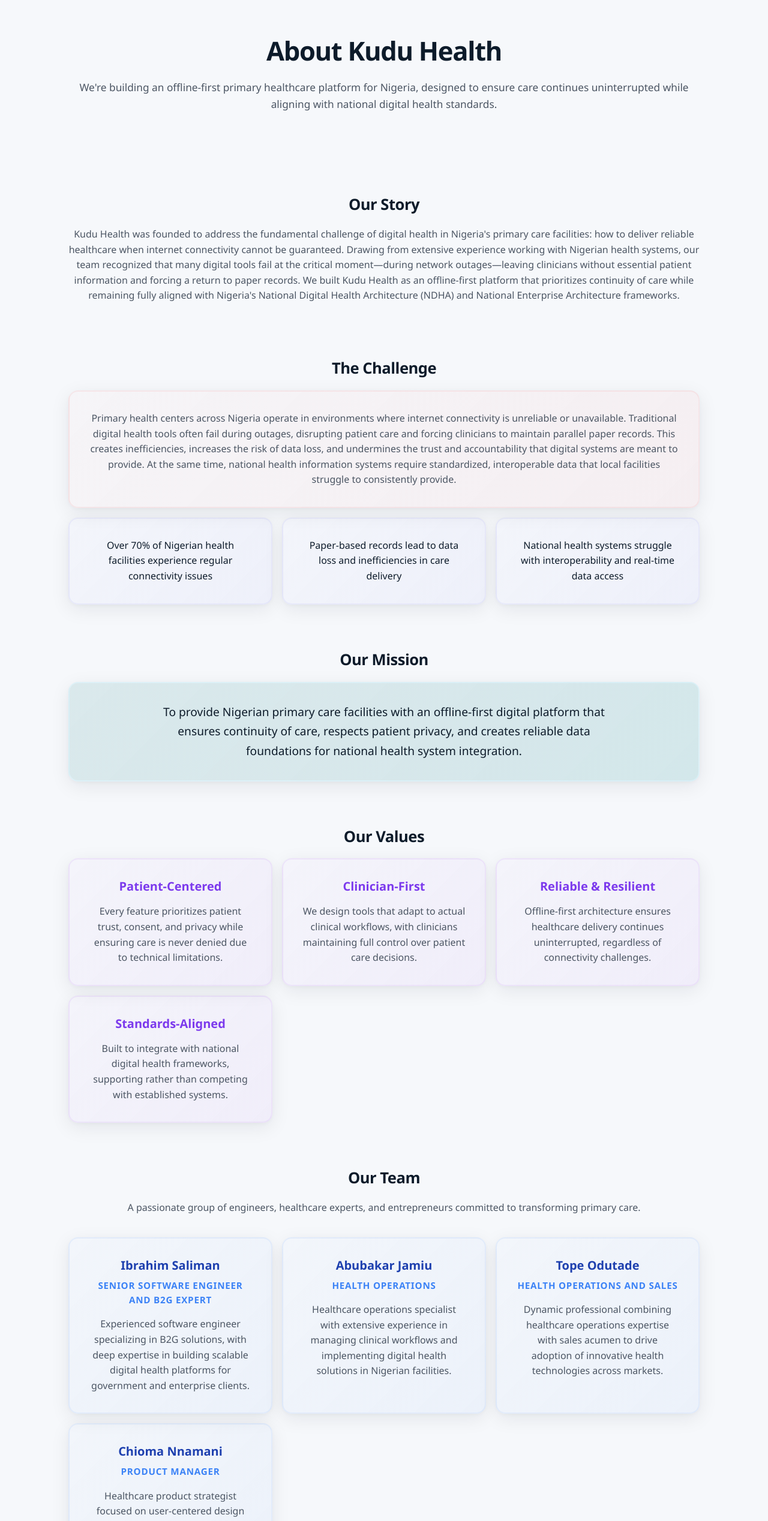
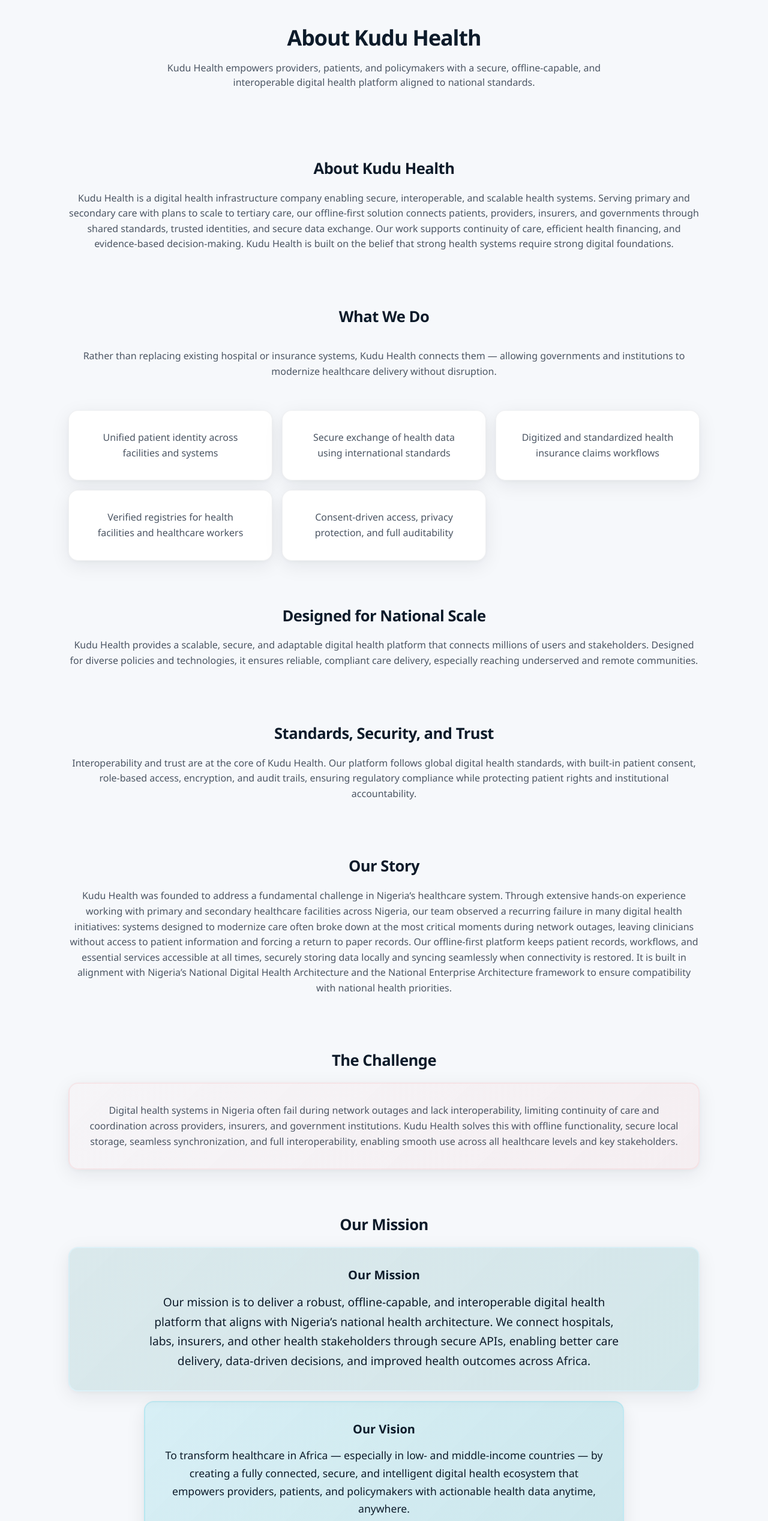
Before and after one commit to Zeeson-Information-Technology/kudu, a Next.js app in the folder apps/marketing/: page /about in a window 1280 px wide. Shown: the part 80-2616 px from the top of the page at 60% size. Built offline with nearby package versions, Linux system fonts and the light colour scheme.

Commit message:
static updates

```diff
--- /dev/null
+++ b/apps/marketing/app/about/about.module.css
@@ -0,0 +1,43 @@
+/* Scoped styles for the About page to avoid affecting global hero styles */
+.aboutHero .hero-title {
+  text-align: center;
+}
+
+.aboutHero .hero-description {
+  text-align: center;
+}
+
+.aboutHeroMain {
+  text-align: center;
+  margin: 0 auto;
+  max-width: 760px;
+}
+
+.aboutCtaMain {
+  text-align: center;
+  max-width: 760px;
+  margin: 0 auto;
+}
+
+.aboutCta {
+  display: block;
+  text-align: center;
+}
+
+.aboutCta .cta-buttons {
+  display: flex;
+  justify-content: center;
+  width: 100%;
+}
+
+.aboutCta .cta-buttons .button {
+  margin: 0 auto;
+}
+
+/* Strongly scoped buttons container to avoid global overrides */
+.aboutCtaButtons {
+  display: flex;
+  justify-content: center !important;
+  align-items: center;
+  width: 100%;
+}
--- a/apps/marketing/app/about/page.tsx
+++ b/apps/marketing/app/about/page.tsx
@@ -1,15 +1,18 @@
 import type { Metadata } from "next";
 import Link from "next/link";
 import { Section } from "../../components/section";
+import styles from "./about.module.css";
 import {
   aboutHero,
+  aboutOverview,
+  aboutWhatWeDo,
+  aboutDesigned,
+  aboutStandards,
   aboutStory,
-  aboutProblem,
+  aboutChallenge,
   aboutMission,
-  aboutValues,
+  aboutVision,
   aboutTeam,
-  aboutImpact,
-  aboutApproach,
   aboutCta
 } from "../../content/about";
 import { site } from "../../content/site";
@@ -26,50 +29,66 @@
   return (
     <>
       {/* Hero Section */}
-      <section className="hero hero--centered">
-        <div className="hero-main hero-animate">
+      <section className={`hero ${styles.aboutHero}`}>
+        <div className={`hero-main hero-animate ${styles.aboutHeroMain}`}>
           <h1 className="hero-title">{aboutHero.title}</h1>
           <p className="hero-description">{aboutHero.intro}</p>
         </div>
       </section>
+      {/* Overview */}
+      <Section title={aboutOverview.title}>
+        <p className="section-lead">{aboutOverview.content}</p>
+      </Section>
+
+      {/* What We Do */}
+      <Section title={aboutWhatWeDo.title}>
+        <div className="section-lead">
+          <p>{aboutWhatWeDo.summary}</p>
+        </div>
+        <div className="cards-grid">
+          {aboutWhatWeDo.bullets.map((b) => (
+            <div key={b} className="card card--bullet">
+              <p>{b}</p>
+            </div>
+          ))}
+        </div>
+      </Section>
+
+      {/* Designed for Scale */}
+      <Section title={aboutDesigned.title}>
+        <p className="section-lead">{aboutDesigned.content}</p>
+      </Section>
+
+      {/* Standards & Trust */}
+      <Section title={aboutStandards.title}>
+        <p className="section-lead">{aboutStandards.content}</p>
+      </Section>
 
       {/* Our Story */}
       <Section title={aboutStory.title}>
         <p className="section-lead">{aboutStory.content}</p>
       </Section>
 
-      {/* The Problem */}
-      <Section title={aboutProblem.title}>
+      {/* The Challenge */}
+      <Section title={aboutChallenge.title}>
         <div className="cards-grid">
           <div className="card card--problem">
-            <p>{aboutProblem.description}</p>
-          </div>
-          {aboutProblem.stats.map((stat, index) => (
-            <div key={index} className="card card--stats">
-              <div className="stat-content">{stat}</div>
-            </div>
-          ))}
-        </div>
-      </Section>
-
-      {/* Mission */}
-      <Section title={aboutMission.title}>
-        <div className="cards-grid">
-          <div className="card card--mission">
-            <p>{aboutMission.statement}</p>
+            <p>{aboutChallenge.content}</p>
           </div>
         </div>
       </Section>
 
-      {/* Values */}
-      <Section title={aboutValues.title}>
+      {/* Mission & Vision */}
+      <Section title={aboutMission.title}>
         <div className="cards-grid">
-          {aboutValues.items.map((item) => (
-            <div key={item.title} className="card card--values">
-              <h3>{item.title}</h3>
-              <p>{item.detail}</p>
-            </div>
-          ))}
+          <div className="card card--mission">
+            <h3>{aboutMission.title}</h3>
+            <p>{aboutMission.statement}</p>
+          </div>
+          <div className="card card--vision">
+            <h3>{aboutVision.title}</h3>
+            <p>{aboutVision.statement}</p>
+          </div>
         </div>
       </Section>
 
@@ -87,39 +106,16 @@
         </div>
       </Section>
 
-      {/* Impact */}
-      <Section title={aboutImpact.title}>
-        <p className="section-lead">{aboutImpact.description}</p>
-        <div className="cards-grid">
-          {aboutImpact.metrics.map((metric) => (
-            <div key={metric.label} className="card card--impact">
-              <div className="metric-number">{metric.number}</div>
-              <div className="metric-label">{metric.label}</div>
-            </div>
-          ))}
-        </div>
-      </Section>
-
-      {/* How We Build */}
-      <Section title={aboutApproach.title}>
-        <div className="cards-grid">
-          {aboutApproach.items.map((item) => (
-            <div key={item.title} className="card card--approach">
-              <h3>{item.title}</h3>
-              <p>{item.detail}</p>
-            </div>
-          ))}
-        </div>
-      </Section>
-
       {/* CTA */}
       <Section title={aboutCta.title}>
-        <div className="hero-main hero-main--cta">
-          <p className="hero-description">{aboutCta.description}</p>
-          <div className="cta-buttons">
-            <Link href={aboutCta.button.href} className="button primary">
-              {aboutCta.button.label}
-            </Link>
+        <div className={styles.aboutCta}>
+          <div className={`hero-main hero-main--cta ${styles.aboutCtaMain}`}>
+            <p className="hero-description">{aboutCta.description}</p>
+            <div className={`cta-buttons ${styles.aboutCtaButtons}`}>
+              <Link href={aboutCta.button.href} className="button primary">
+                {aboutCta.button.label}
+              </Link>
+            </div>
           </div>
         </div>
       </Section>
--- a/apps/marketing/app/careers/page.tsx
+++ b/apps/marketing/app/careers/page.tsx
@@ -20,7 +20,7 @@
         <div className="hero-main">
           <h1 className="hero-title">{careersContent.hero.title}</h1>
           <p className="hero-description">{careersContent.hero.description}</p>
-          <div className="cta-buttons">
+          <div className="cta-buttons hero-ctas--centered">
             <a href="#positions" className="button primary">
               {careersContent.hero.cta}
             </a>
@@ -107,7 +107,7 @@
                 If you are passionate about healthcare technology and want to be considered for
                 future opportunities, we would love to hear from you.
               </p>
-              <div className="cta-buttons">
+              <div className="cta-buttons hero-ctas--centered">
                 <Link href="/contact" className="button primary">
                   Get in Touch
                 </Link>
@@ -133,7 +133,7 @@
       {/* CTA Section */}
       <Section title={careersContent.cta.title}>
         <p className="section-lead">{careersContent.cta.description}</p>
-        <div className="cta-buttons">
+        <div className="cta-buttons hero-ctas--centered">
           <Link href="/contact" className="button primary">
             {careersContent.cta.primaryCta}
           </Link>
--- a/apps/marketing/app/globals.css
+++ b/apps/marketing/app/globals.css
@@ -196,25 +196,31 @@
 --------------------- */
 
 .hero {
-  padding: 3.5rem 0 2.5rem;
+  padding: 2.5rem 0 1.5rem;
 }
 
 .hero-grid {
-  max-width: 1100px;
+  max-width: 1200px;
   margin: 0 auto;
   padding: 0 1.5rem;
   display: grid;
-  grid-template-columns: 1.05fr 0.95fr;
-  gap: 2rem;
+  grid-template-columns: 1.4fr 1fr;
+  gap: 1.75rem;
   align-items: center;
 }
-
 .hero-main {
   background: transparent;
   border: 0;
   padding: 0;
   box-shadow: none;
-  text-align: center;
+  text-align: left;
+  max-width: 680px;
+}
+
+.hero--centered .hero-main {
+  text-align: center;
+  margin-left: auto;
+  margin-right: auto;
 }
 
 .hero-eyebrow {
@@ -231,23 +237,26 @@
 }
 
 .hero-title {
-  font-size: clamp(2.1rem, 3.4vw, 3rem);
-  margin: 0 0 0.8rem;
+  font-size: clamp(1.8rem, 2.8vw, 2.4rem);
+  margin: 0 0 0.6rem;
   letter-spacing: -0.03em;
-  text-align: center;
 }
 
 .hero-description {
-  margin: 0 0 1.35rem;
+  margin: 0 0 1rem;
   color: var(--color-muted);
-  font-size: 1.08rem;
-  text-align: center;
+  font-size: 1rem;
+  line-height: 1.5;
 }
 
 .cta-buttons {
   display: flex;
   flex-wrap: wrap;
   gap: 0.75rem;
+  justify-content: flex-start;
+}
+
+.cta-buttons.hero-ctas--centered {
   justify-content: center;
 }
 
@@ -267,16 +276,37 @@
 
 .hero-figure {
   display: flex;
-  justify-content: center;
+  justify-content: flex-end;
   align-items: center;
 }
 
 .hero-figure__image {
   width: 100%;
-  max-width: 520px;
+  max-width: 1100px;
   height: auto;
   display: block;
+  object-fit: contain;
   filter: drop-shadow(0 18px 40px rgba(13, 27, 42, 0.1));
+}
+
+/* Responsive: stack and center on small screens */
+@media (max-width: 767px) {
+  .hero-grid {
+    grid-template-columns: 1fr;
+    gap: 1.25rem;
+  }
+  .hero-main {
+    text-align: center;
+  }
+  .hero-figure {
+    justify-content: center;
+  }
+  .hero-figure__image {
+    max-width: 520px;
+  }
+  .cta-buttons {
+    justify-content: center;
+  }
 }
 
 /* --------------------
@@ -697,6 +727,43 @@
   font-weight: 500;
   max-width: 800px;
   margin: 0 auto;
+}
+
+.card--vision {
+  grid-column: 1 / -1;
+  text-align: center;
+  background: linear-gradient(135deg, rgba(6, 182, 212, 0.05) 0%, rgba(6, 182, 212, 0.1) 100%);
+  border: 2px solid rgba(6, 182, 212, 0.18);
+  position: relative;
+  max-width: 900px;
+  text-align: center;
+  max-width: 800px;
+  margin: 0 auto;
+}
+
+.card--vision::after {
+  content: '';
+  position: absolute;
+  top: -2px;
+  left: -2px;
+  right: -2px;
+  bottom: -2px;
+  background: linear-gradient(135deg, #06b6d4, #0f6d6a);
+  border-radius: 18px;
+  z-index: -1;
+  opacity: 0.08;
+}
+
+.card--vision:hover {
+  background: linear-gradient(135deg, rgba(6, 182, 212, 0.08) 0%, rgba(6, 182, 212, 0.14) 100%);
+  border-color: rgba(6, 182, 212, 0.28);
+}
+
+.card--vision p {
+  font-size: 1.1rem;
+  line-height: 1.7;
+  color: var(--color-text);
+  font-weight: 500;
 }
 
 .card--team {
--- a/apps/marketing/app/product/page.tsx
+++ b/apps/marketing/app/product/page.tsx
@@ -75,7 +75,7 @@
       <Section title={productCta.title}>
         <div className="hero-main hero-main--cta">
           <p className="hero-description">{productCta.description}</p>
-          <div className="cta-buttons">
+          <div className="cta-buttons hero-ctas--centered">
             <Link href={productCta.button.href} className="button primary">
               {productCta.button.label}
             </Link>
--- a/apps/marketing/content/about.ts
+++ b/apps/marketing/content/about.ts
@@ -1,52 +1,62 @@
 export const aboutHero = {
   title: "About Kudu Health",
   intro:
-    "We're building an offline-first primary healthcare platform for Nigeria, designed to ensure care continues uninterrupted while aligning with national digital health standards."
+    "Kudu Health empowers providers, patients, and policymakers with a secure, offline-capable, and interoperable digital health platform aligned to national standards."
+};
+
+export const aboutOverview = {
+  title: "About Kudu Health",
+  content:
+    "Kudu Health is a digital health infrastructure company enabling secure, interoperable, and scalable health systems. Serving primary and secondary care with plans to scale to tertiary care, our offline-first solution connects patients, providers, insurers, and governments through shared standards, trusted identities, and secure data exchange. Our work supports continuity of care, efficient health financing, and evidence-based decision-making. Kudu Health is built on the belief that strong health systems require strong digital foundations."
+};
+
+export const aboutWhatWeDo = {
+  title: "What We Do",
+  bullets: [
+    "Unified patient identity across facilities and systems",
+    "Secure exchange of health data using international standards",
+    "Digitized and standardized health insurance claims workflows",
+    "Verified registries for health facilities and healthcare workers",
+    "Consent-driven access, privacy protection, and full auditability"
+  ],
+  summary:
+    "Rather than replacing existing hospital or insurance systems, Kudu Health connects them — allowing governments and institutions to modernize healthcare delivery without disruption."
+};
+
+export const aboutDesigned = {
+  title: "Designed for National Scale",
+  content:
+    "Kudu Health provides a scalable, secure, and adaptable digital health platform that connects millions of users and stakeholders. Designed for diverse policies and technologies, it ensures reliable, compliant care delivery, especially reaching underserved and remote communities."
+};
+
+export const aboutStandards = {
+  title: "Standards, Security, and Trust",
+  content:
+    "Interoperability and trust are at the core of Kudu Health. Our platform follows global digital health standards, with built-in patient consent, role-based access, encryption, and audit trails, ensuring regulatory compliance while protecting patient rights and institutional accountability."
 };
 
 export const aboutStory = {
   title: "Our Story",
   content:
-    "Kudu Health was founded to address the fundamental challenge of digital health in Nigeria's primary care facilities: how to deliver reliable healthcare when internet connectivity cannot be guaranteed. Drawing from extensive experience working with Nigerian health systems, our team recognized that many digital tools fail at the critical moment—during network outages—leaving clinicians without essential patient information and forcing a return to paper records. We built Kudu Health as an offline-first platform that prioritizes continuity of care while remaining fully aligned with Nigeria's National Digital Health Architecture (NDHA) and National Enterprise Architecture frameworks."
+    "Kudu Health was founded to address a fundamental challenge in Nigeria’s healthcare system. Through extensive hands-on experience working with primary and secondary healthcare facilities across Nigeria, our team observed a recurring failure in many digital health initiatives: systems designed to modernize care often broke down at the most critical moments during network outages, leaving clinicians without access to patient information and forcing a return to paper records. Our offline-first platform keeps patient records, workflows, and essential services accessible at all times, securely storing data locally and syncing seamlessly when connectivity is restored. It is built in alignment with Nigeria’s National Digital Health Architecture and the National Enterprise Architecture framework to ensure compatibility with national health priorities."
 };
 
-export const aboutProblem = {
+export const aboutChallenge = {
   title: "The Challenge",
-  description:
-    "Primary health centers across Nigeria operate in environments where internet connectivity is unreliable or unavailable. Traditional digital health tools often fail during outages, disrupting patient care and forcing clinicians to maintain parallel paper records. This creates inefficiencies, increases the risk of data loss, and undermines the trust and accountability that digital systems are meant to provide. At the same time, national health information systems require standardized, interoperable data that local facilities struggle to consistently provide.",
-  stats: [
-    "Over 70% of Nigerian health facilities experience regular connectivity issues",
-    "Paper-based records lead to data loss and inefficiencies in care delivery",
-    "National health systems struggle with interoperability and real-time data access"
-  ]
+  content:
+    "Digital health systems in Nigeria often fail during network outages and lack interoperability, limiting continuity of care and coordination across providers, insurers, and government institutions. Kudu Health solves this with offline functionality, secure local storage, seamless synchronization, and full interoperability, enabling smooth use across all healthcare levels and key stakeholders."
 };
 
 export const aboutMission = {
   title: "Our Mission",
   statement:
-    "To provide Nigerian primary care facilities with an offline-first digital platform that ensures continuity of care, respects patient privacy, and creates reliable data foundations for national health system integration."
+    "Our mission is to deliver a robust, offline-capable, and interoperable digital health platform that aligns with Nigeria’s national health architecture. We connect hospitals, labs, insurers, and other health stakeholders through secure APIs, enabling better care delivery, data-driven decisions, and improved health outcomes across Africa."
 };
 
-export const aboutValues = {
-  title: "Our Values",
-  items: [
-    {
-      title: "Patient-Centered",
-      detail: "Every feature prioritizes patient trust, consent, and privacy while ensuring care is never denied due to technical limitations."
-    },
-    {
-      title: "Clinician-First",
-      detail: "We design tools that adapt to actual clinical workflows, with clinicians maintaining full control over patient care decisions."
-    },
-    {
-      title: "Reliable & Resilient",
-      detail: "Offline-first architecture ensures healthcare delivery continues uninterrupted, regardless of connectivity challenges."
-    },
-    {
-      title: "Standards-Aligned",
-      detail: "Built to integrate with national digital health frameworks, supporting rather than competing with established systems."
-    }
-  ]
+export const aboutVision = {
+  title: "Our Vision",
+  statement:
+    "To transform healthcare in Africa — especially in low- and middle-income countries — by creating a fully connected, secure, and intelligent digital health ecosystem that empowers providers, patients, and policymakers with actionable health data anytime, anywhere."
 };
 
 export const aboutTeam = {
@@ -76,42 +86,6 @@
   ]
 };
 
-export const aboutImpact = {
-  title: "Our Impact",
-  description: "Since our pilot launch, we've made measurable improvements in healthcare delivery.",
-  metrics: [
-    { number: "5+", label: "Pilot facilities onboarded" },
-    { number: "1000+", label: "Patient records digitized" },
-    { number: "95%", label: "Uptime during connectivity outages" }
-  ]
-};
-
-export const aboutApproach = {
-  title: "How We Build",
-  items: [
-    {
-      title: "Clinician-in-Control",
-      detail:
-        "Workflows mirror real PHC operations, with AI serving only as an assistive tool requiring explicit clinician approval and maintaining full audit trails."
-    },
-    {
-      title: "Offline-First by Design",
-      detail:
-        "Continuity of care comes before connectivity. Local patient identification and records work seamlessly offline, with national system integration following NDHTO certification paths."
-    },
-    {
-      title: "Standards-Ready Architecture",
-      detail:
-        "Built to align with NDHA principles and National Enterprise Architecture, ensuring local systems support national interoperability rather than creating parallel infrastructure."
-    },
-    {
-      title: "Proven, Scalable Stack",
-      detail:
-        "Next.js frontend, MongoDB Atlas backend, and PouchDB/CouchDB synchronization provide robust offline capabilities with enterprise-grade reliability."
-    }
-  ]
-};
-
 export const aboutCta = {
   title: "Partner With Us",
   description: "Whether you're a health facility, state authority, or development partner, we welcome collaboration to strengthen Nigeria's primary healthcare system.",
--- a/apps/marketing/content/home.ts
+++ b/apps/marketing/content/home.ts
@@ -1,7 +1,7 @@
 export const homeHero = {
-  title: "Offline-first primary healthcare platform",
+  title: "Kudu — AI-powered, offline health system for Africa",
   description:
-    "Kudu Health is a digital health system for primary care delivery that keeps registration, consultations, and clinical records available when connectivity is weak, with consent, auditability, and continuity built in.",
+    "Kudu Health Africa empowers providers, patients, and policymakers with actionable, privacy-first health data. Combining cutting-edge technology and healthcare expertise, our platform delivers secure, compliant solutions tailored to Africa’s unique healthcare challenges.",
   primaryCta: { label: "Contact the team", href: "/contact" },
   secondaryCta: { label: "Learn about the system", href: "/about" }
 };
```
